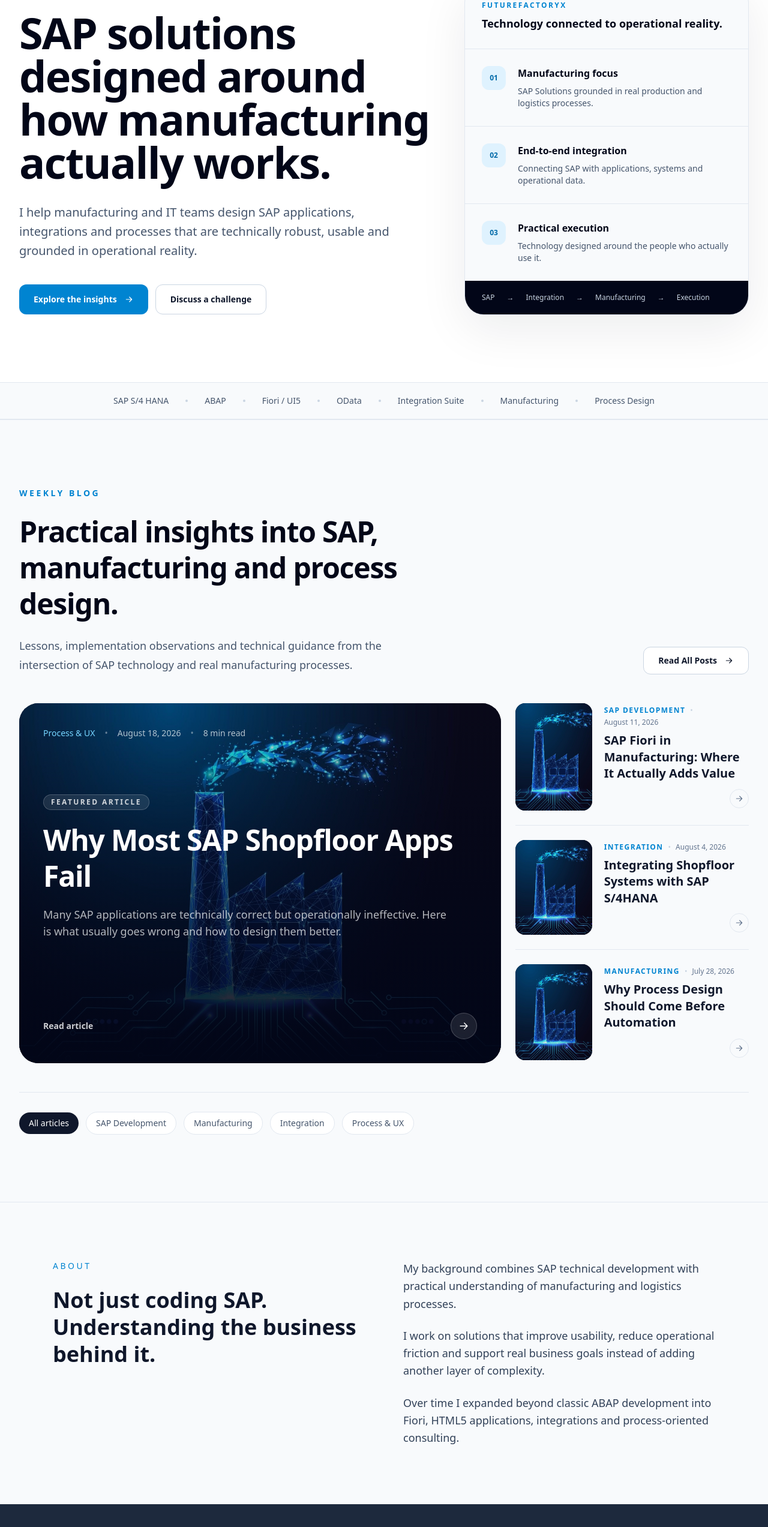
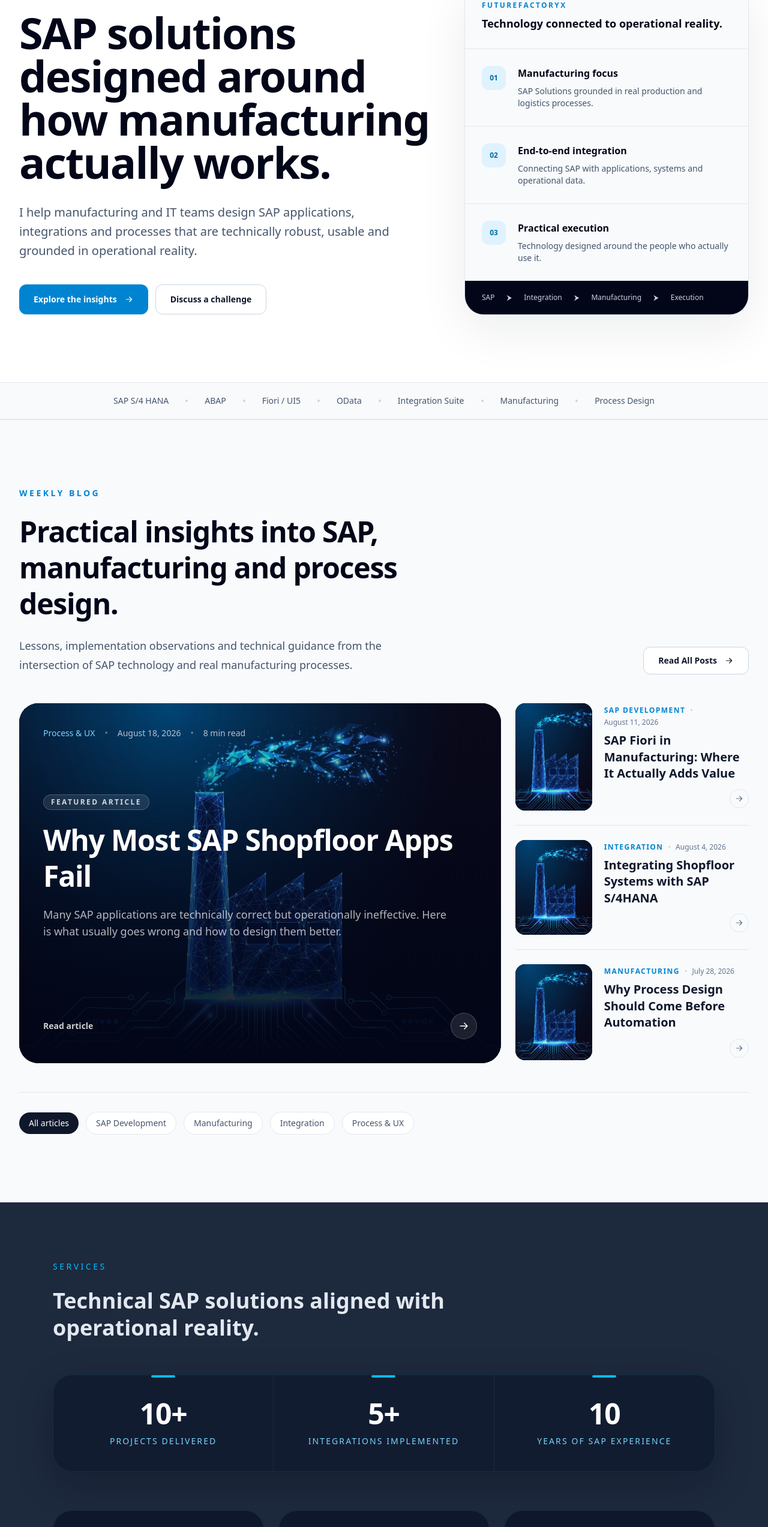
Before and after one commit to FutureFactoryX/FutureFactoryX, a Next.js app: page / in a window 1280 px wide. Shown: the part 205-2750 px from the top of the page at 60% size. Built offline with nearby package versions, Linux system fonts and the light colour scheme.

Commit message:
October Roll-Out ver.0.0.2.

```diff
--- a/src/app/page.tsx
+++ b/src/app/page.tsx
@@ -13,9 +13,9 @@
         <Hero />
         <TechnologyStrip/>
         <BlogPreview />
-        <About />
         <Services />
         <CaseStudies />
+        <About />
         <Contact />
       </>
   );
--- a/src/components/About.tsx
+++ b/src/components/About.tsx
@@ -1,37 +1,97 @@
+import Image from "next/image";
+import Link from "next/link";
+
+const principles =[
+    "Understand the process before automating it.",
+    "Keep architecture maintainable.",
+    "Design for the people doing the work.",
+];
+
 export default function About() {
     return (
-            <section className="relative bg-slate-50 text-slate-900">
-                <div className="max-w-6xl mx-auto px-6 py-24">
-                    <div className="grid lg:grid-cols-2 gap-16">
-                        <div>
-                        <p className="uppercase tracking-[0.25em] text-sm text-sky-600 mb-6">
+            <section className="border-b border-slate-200 bg-white">
+                <div
+                    className="
+                        mx-auto
+                        grid
+                        max-w-7xl
+                        gap-12
+                        px-6
+                        py-20
+                        lg:grid-cols-12
+                        lg:items-center
+                        lg:px-8
+                        lg:py-28
+                        "
+                >
+                    <div className="lg:col-span-5">
+                        <div
+                            className="
+                                relative
+                                aspect-[4/5]
+                                overflow-hidden
+                                rounded-[2rem]
+                                bg-slate-100
+                            "
+                        >
+                            <Image
+                                src="/consultant/consultant-photo.jpg"
+                                alt="SAP Consultant"
+                                fill
+                                sizes="(min-width: 1024px) 40vw, 100vw"
+                                className="object-cover"
+                            />
+                        </div>
+                    </div>
+                    <div className="lg:col-span-6 lg:col-start-7">
+                        <p className="text-sm font-semibold uppercase tracking-[0.25] text-sky-600">
                             About
                         </p>
 
-                        <h2 className="text-4xl font-bold mb-8 leading-tight">
+                        <h2 className="mt-6 text-4xl font-bold tracking-tight text-slate-950 sm:text-5xl">
                             Not just coding SAP.
-                            <br />
+                            <br/>
                             Understanding the business behind it.
                         </h2>
+
+                        <div className="mt-8 space y-5 text-lg leading-8 text-slate-600">
+                            <p>
+                                FutureFactoryX is an expert-led practice focused on SAP technology in manufacturing.
+                            </p>
+                            <p>
+                                I combine hands-on SAP engineering with an understanding of production,
+                                logistics and the people who use enterprise systems every day.
+                            </p>
                         </div>
 
-                        <div className="space-y-6 text-lg text-slate-700 leading-relaxed">
-                        <p>
-                            My background combines SAP technical development with practical
-                            understanding of manufacturing and logistics processes.
-                        </p>
+                        <div className="mt-10 space-y-4 border-t border-slate-200 pt-8">
+                            {principles.map((principle) => (
+                                <div
+                                    key={principle}
+                                    className="flex items-start gap-4"
+                                >
+                                    <span className="mt-2 h-2 w-2 shrink-0 rounded-full bg-sky-500"/>
+                                    <p className="font-medium text-slate-700">
+                                        {principle}
+                                    </p>
+                                </div>
 
-                        <p>
-                            I work on solutions that improve usability, reduce operational
-                            friction and support real business goals instead of adding another
-                            layer of complexity.
-                        </p>
+                             ))}
+                        </div>
 
-                        <p>
-                            Over time I expanded beyond classic ABAP development into Fiori,
-                            HTML5 applications, integrations and process-oriented consulting.
-                        </p>
-                        </div>
+                        <Link
+                            href="/about"
+                            className="
+                                mt-10
+                                inline-flex
+                                text-sm
+                                font-semibold
+                                text-sky-700
+                                hover:text-sky-600
+                            "
+                        >
+                            More about me ⮞
+                        </Link>
                     </div>
                 </div>
             </section>
--- a/src/components/Hero.tsx
+++ b/src/components/Hero.tsx
@@ -215,11 +215,11 @@
               <div className="bg-slate-950 px-7 py-5">
                 <div className="flex flex-wrap gap-x-5 gap-y-2 text-xs font-medium text-slate-300">
                   <span>SAP</span>
-                  <span>→</span>
+                  <span>⮞</span>
                   <span>Integration</span>
-                  <span>→</span>
+                  <span>⮞</span>
                   <span>Manufacturing</span>
-                  <span>→</span>
+                  <span>⮞</span>
                   <span>Execution</span>
                 </div>
               </div>
```
Also changed, not shown: public/consultant/consultant_photo.jpg (added).
